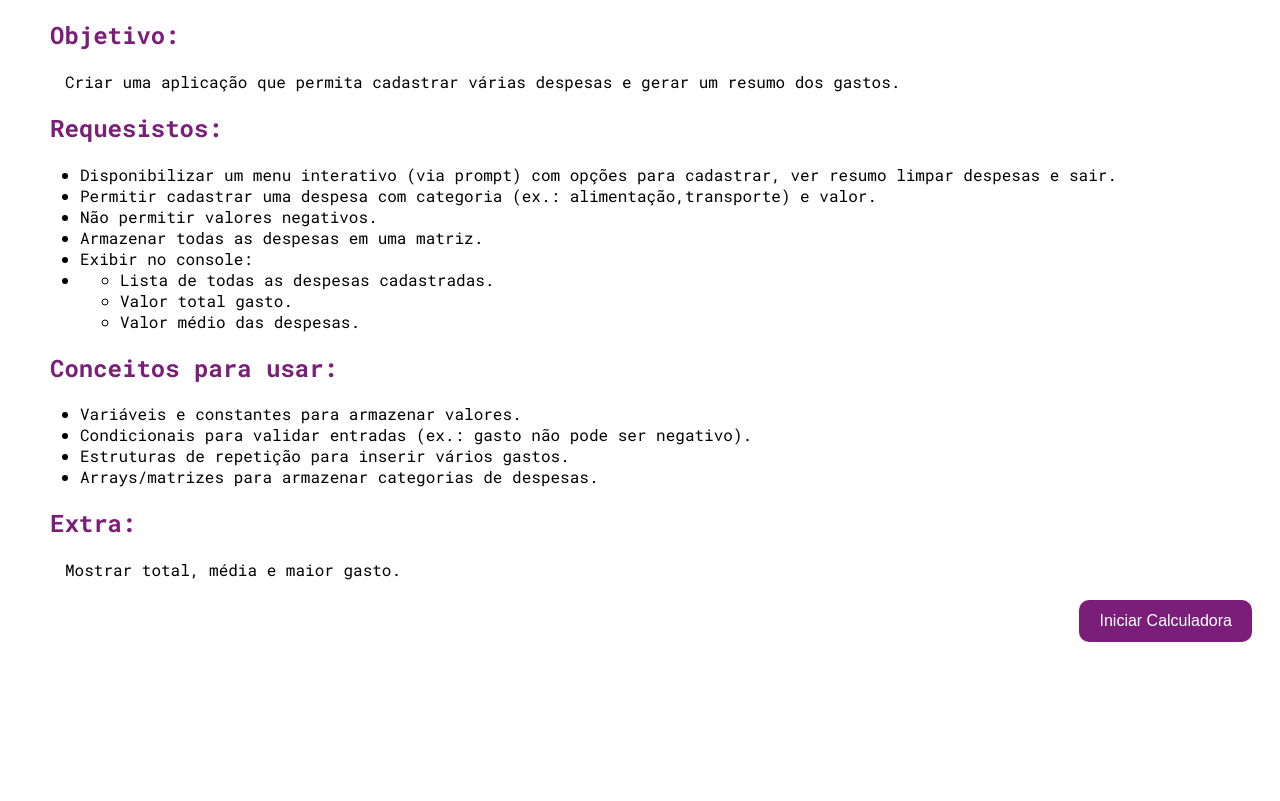
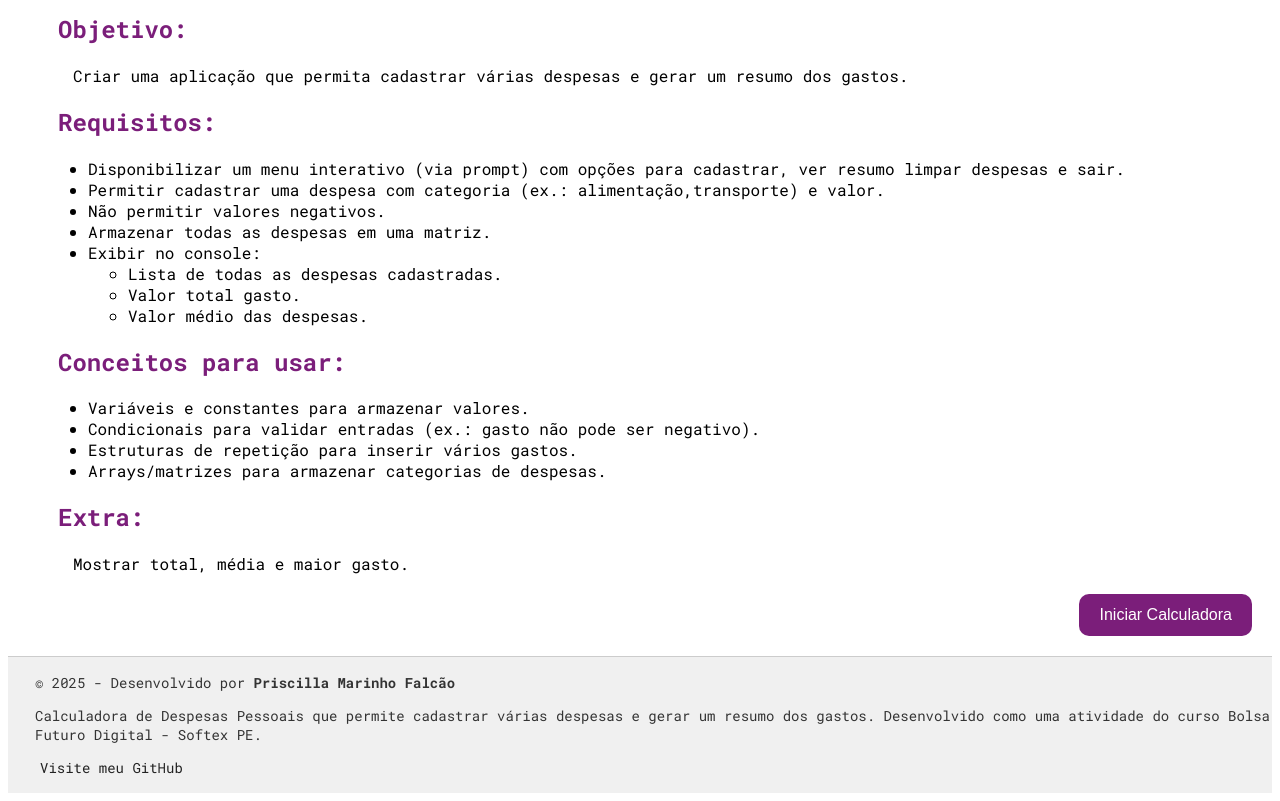
Before and after one commit to Priscilla-Marinho2005/Calculadora-De-Despesas-Pessoais, a plain HTML site: page index.html in a window 1280 px wide. Shown: the part 107-908 px from the top of the page. Before the commit the page ends 800 px from the top, so only its background shows below. Drawn offline with Linux system fonts and the light colour scheme; files that its build step writes are made by us from their sources; a web font is replaced by a local one.

Commit message:
Calculadora de Despesas Pessoais

```diff
--- a/index.html
+++ b/index.html
@@ -3,29 +3,31 @@
 <head>
     <meta charset="UTF-8">
     <meta name="viewport" content="width=device-width, initial-scale=1.0">
+    <title>Calculadora de Despesas Pessoais</title>
+    <meta name="description" content="Calculadora de Despesas Pessoais">
+
     <link rel="stylesheet" href="/projetos/calculadoraDeDespesasPessoais/style.css">
     <link rel="preconnect" href="https://fonts.googleapis.com">
     <link rel="preconnect" href="https://fonts.gstatic.com" crossorigin>
     <link href="https://fonts.googleapis.com/css2?family=Libertinus+Keyboard&family=Roboto+Mono:ital,wght@0,100..700;1,100..700&display=swap" rel="stylesheet">
-
-    <title>Calculadora de Despesas Pessoais</title>
 </head>
 <body>
+
     <header>
         <h1>Calculadora de Despesas Pessoais</h1>
     </header>
 
+    <main>
         <h2>Objetivo:</h2>
         <p>Criar uma aplicação que permita cadastrar várias despesas e gerar um resumo dos gastos.</p>
 
-    <h2>Requesistos:</h2>
+        <h2>Requisitos:</h2>
         <ul>
             <li>Disponibilizar um menu interativo (via prompt) com opções para cadastrar, ver resumo limpar despesas e sair.</li>
             <li>Permitir cadastrar uma despesa com categoria (ex.: alimentação,transporte) e valor.</li>
             <li>Não permitir valores negativos.</li>
             <li>Armazenar todas as despesas em uma matriz.</li>
-        <li>Exibir no console:</li>
-        <li>
+            <li>Exibir no console:
                 <ul>
                     <li>Lista de todas as despesas cadastradas.</li>
                     <li>Valor total gasto.</li>
@@ -45,9 +47,22 @@
         <p>Mostrar total, média e maior gasto.</p>
 
         <div class="botao">
-        <button onclick="menu()">Iniciar Calculadora</button>
+            <button id="iniciar">Iniciar Calculadora</button>
         </div>
+    </main>
+
+    <footer>
+        <p>&copy; 2025 - Desenvolvido por <strong>Priscilla Marinho Falcão</strong></p>
+        <p>
+            Calculadora de Despesas Pessoais que permite cadastrar várias despesas e gerar um resumo dos gastos.
+            Desenvolvido como uma atividade do curso Bolsa Futuro Digital - Softex PE.</p>
+        <p>
+            <a href="https://github.com/Priscilla-Marinho2005" target="_blank" rel="noopener noreferrer">
+            Visite meu GitHub</a>
+        </p>
+    </footer>
 
     <script src="script.js"></script>
+
 </body>
 </html>
--- a/script.js
+++ b/script.js
@@ -89,3 +89,5 @@ function menu() {
         };
     };
 };
+
+document.getElementById("iniciar").addEventListener("click", menu);
--- a/style.css
+++ b/style.css
@@ -1,4 +1,4 @@
-body {
+main {
     margin-left: 40px;
     font-family: "Roboto Mono", monospace;
     font-optical-sizing: auto;
@@ -41,3 +41,24 @@ button{
 button:hover {
     background-color: #50004e;
 }
+
+footer {
+    font-family: "Roboto Mono", monospace;
+    background-color: #f0f0f0;
+    padding: 2px;
+    border-top: #ccc solid 1px;
+    color: #333;
+    font-size: 14px;
+}
+
+footer a {
+    color: #222222;
+    text-decoration: none;
+    margin: 0 5px;
+    transition: color 0.3s ease;
+}
+
+
+footer a:hover {
+    color: #7B1E7A;
+}
```
Lines whose indentation alone changed are shown as unchanged.
